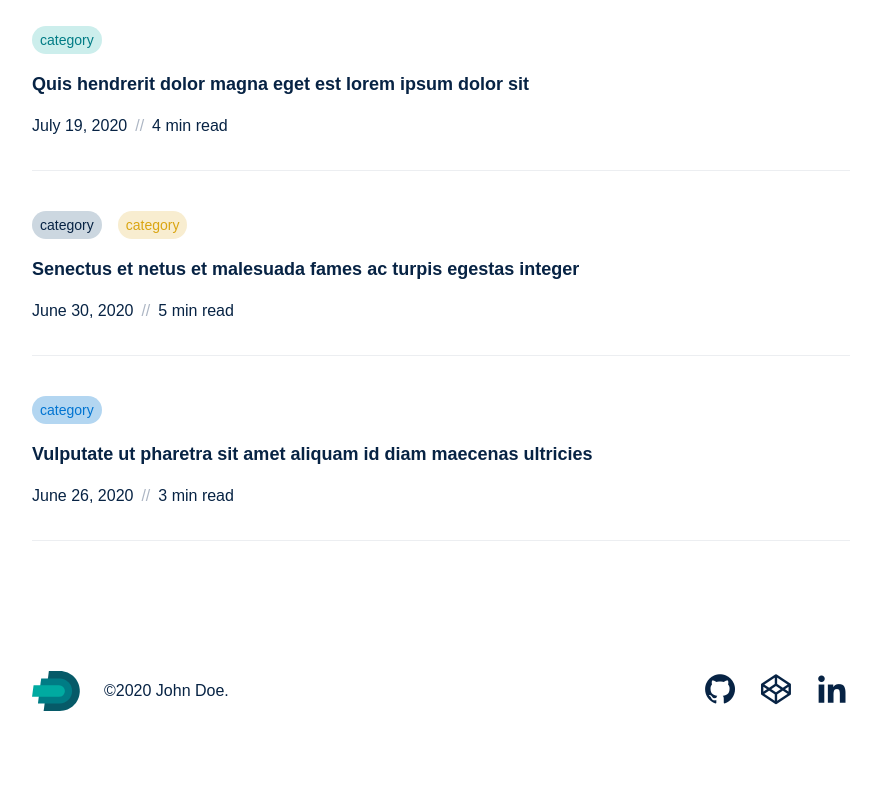
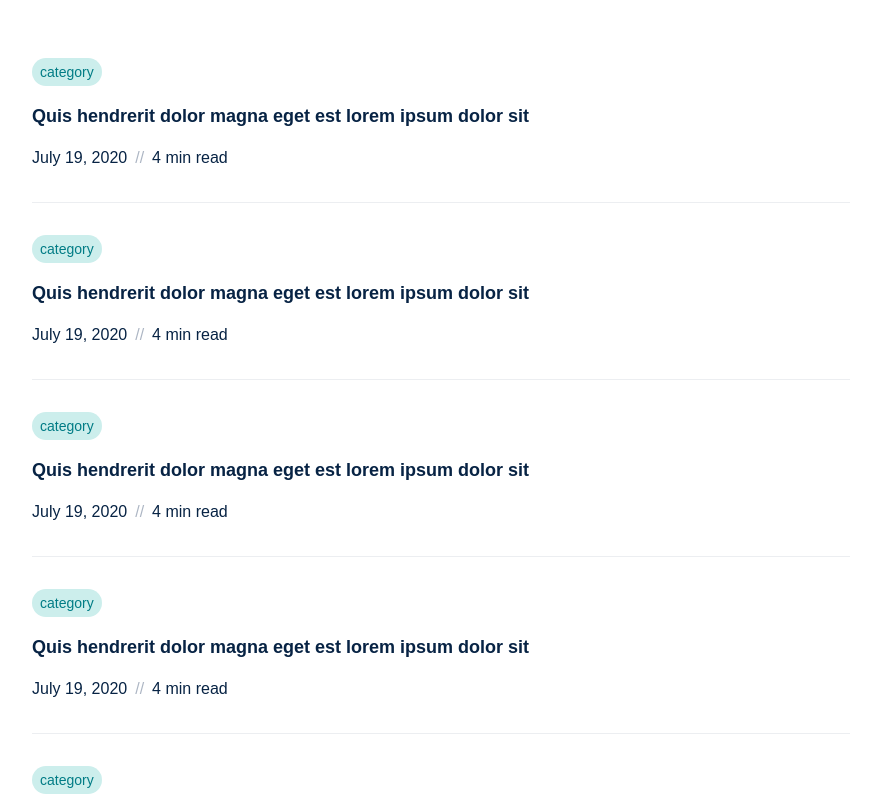
Before and after one commit to parkeugene/coding-test-blog, a React (Vite) app: page / in a window 1280 px wide. Shown: the part 1120-1920 px from the top of the page, without its empty margins (199-1080 px from the left). Before the commit the page ends 1880 px from the top, so only its background shows below. Built offline with nearby package versions, Linux system fonts and the light colour scheme.

Commit message:
style : PostList 및 Item 퍼블리싱

```diff
--- a/src/components/ListItem.tsx
+++ /dev/null
@@ -1,3 +0,0 @@
-const ListItem = () => {
-  return <div>List Item</div>;
-};
--- a/src/components/PostList.tsx
+++ b/src/components/PostList.tsx
@@ -1,71 +1,13 @@
+import PostListItem from './PostListItem';
+
 const PostList = () => {
   return (
     <div className="pt-8">
-      <div className="border-b border-grey-lighter pb-8">
-        <span className="mb-4 inline-block rounded-full bg-green-light px-2 py-1 font-body text-sm text-green">
-          category
-        </span>
-        <a
-          href="/post"
-          className="block font-body text-lg font-semibold text-primary transition-colors hover:text-green dark:text-white dark:hover:text-secondary"
-        >
-          Quis hendrerit dolor magna eget est lorem ipsum dolor sit
-        </a>
-        <div className="flex items-center pt-4">
-          <p className="pr-2 font-body font-light text-primary dark:text-white">
-            July 19, 2020
-          </p>
-          <span className="font-body text-grey dark:text-white">//</span>
-          <p className="pl-2 font-body font-light text-primary dark:text-white">
-            4 min read
-          </p>
-        </div>
-      </div>
-      <div className="border-b border-grey-lighter pt-10 pb-8">
-        <div className="flex items-center">
-          <span className="mb-4 inline-block rounded-full bg-grey-light px-2 py-1 font-body text-sm text-blue-dark">
-            category
-          </span>
-          <span className="mb-4 ml-4 inline-block rounded-full bg-yellow-light px-2 py-1 font-body text-sm text-yellow-dark">
-            category
-          </span>
-        </div>
-        <a
-          href="/post"
-          className="block font-body text-lg font-semibold text-primary transition-colors hover:text-green dark:text-white dark:hover:text-secondary"
-        >
-          Senectus et netus et malesuada fames ac turpis egestas integer
-        </a>
-        <div className="flex items-center pt-4">
-          <p className="pr-2 font-body font-light text-primary dark:text-white">
-            June 30, 2020
-          </p>
-          <span className="font-body text-grey dark:text-white">//</span>
-          <p className="pl-2 font-body font-light text-primary dark:text-white">
-            5 min read
-          </p>
-        </div>
-      </div>
-      <div className="border-b border-grey-lighter pt-10 pb-8">
-        <span className="mb-4 inline-block rounded-full bg-blue-light px-2 py-1 font-body text-sm text-blue">
-          category
-        </span>
-        <a
-          href="/post"
-          className="block font-body text-lg font-semibold text-primary transition-colors hover:text-green dark:text-white dark:hover:text-secondary"
-        >
-          Vulputate ut pharetra sit amet aliquam id diam maecenas ultricies
-        </a>
-        <div className="flex items-center pt-4">
-          <p className="pr-2 font-body font-light text-primary dark:text-white">
-            June 26, 2020
-          </p>
-          <span className="font-body text-grey dark:text-white">//</span>
-          <p className="pl-2 font-body font-light text-primary dark:text-white">
-            3 min read
-          </p>
-        </div>
-      </div>
+      <PostListItem />
+      <PostListItem />
+      <PostListItem />
+      <PostListItem />
+      <PostListItem />
     </div>
   );
 };
--- /dev/null
+++ b/src/components/PostListItem.tsx
@@ -0,0 +1,25 @@
+import { Link } from 'react-router-dom';
+
+const PostListItem = () => {
+  return (
+    <section className="border-b border-grey-lighter py-8">
+      <span className="mb-4 inline-block rounded-full bg-green-light px-2 py-1 font-body text-sm text-green">
+        category
+      </span>
+
+      <Link
+        to="/post"
+        className="block font-body text-lg font-semibold text-primary transition-colors hover:text-green dark:text-white dark:hover:text-secondary">
+        Quis hendrerit dolor magna eget est lorem ipsum dolor sit
+      </Link>
+
+      <div className="flex items-center pt-4">
+        <p className="pr-2 font-body font-light text-primary dark:text-white">July 19, 2020</p>
+        <span className="font-body text-grey dark:text-white">//</span>
+        <p className="pl-2 font-body font-light text-primary dark:text-white">4 min read</p>
+      </div>
+    </section>
+  );
+};
+
+export default PostListItem;
```
